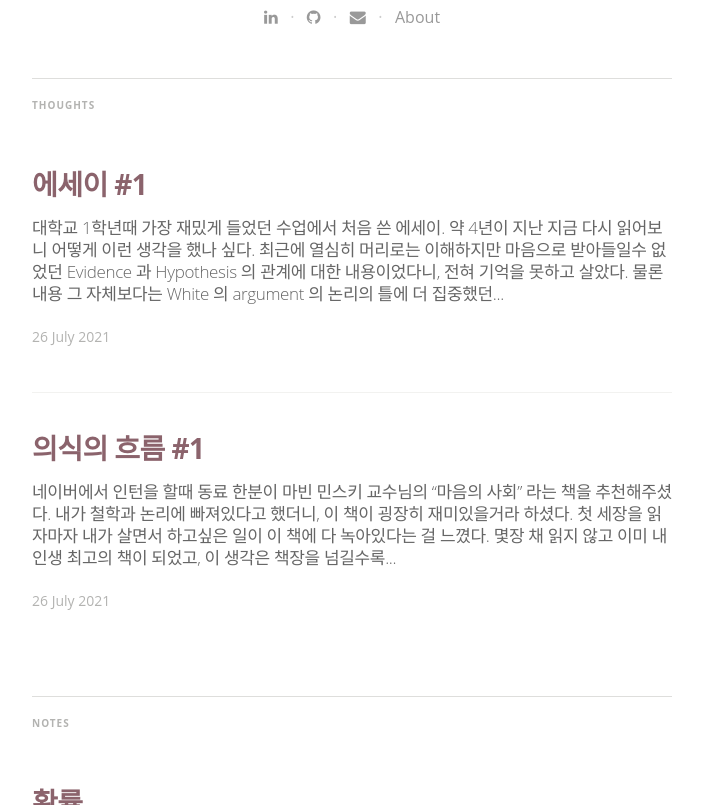
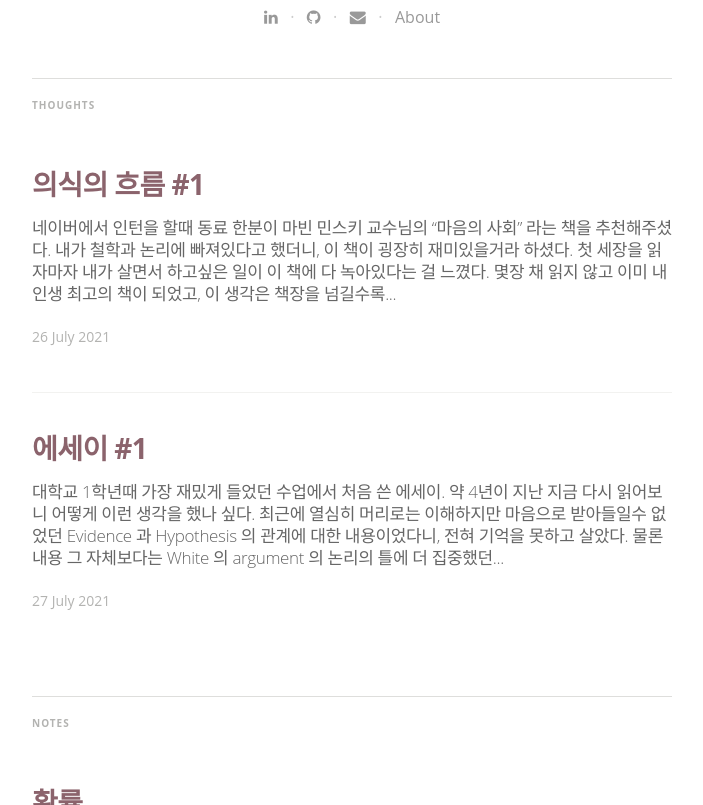
Before and after one commit to minniie/minniie.github.io, a Jekyll site: the page built from index.html, in a window 1280 px wide and 900 px high, scrolled down 538 px, cut to the strip 95-900 px from the top of the window. Shown: the whole strip, without its empty margins (288-991 px from the left). Built offline with Jekyll 4.4.1, drawn with Linux system fonts in a browser that asks for light colours; nearby versions of some CDN libraries; some web fonts are replaced; the list of posts is cut into pages by our own code.

Commit message:
Update and rename 2021-07-26-post2.markdown to 2021-07-27-post2.markdown

```diff
--- a/_posts/2021-07-26-post2.markdown
+++ b/_posts/2021-07-27-post2.markdown
@@ -1,7 +1,7 @@
 ---
 layout: post
 title:  "에세이 #1"
-date:   2021-07-26 14:00:00
+date:   2021-07-27 19:00:00
 categories: 에세이
 tags: thoughts
 image: /assets/article_images/2021-07-27-post2/wallpaper.JPG
```
